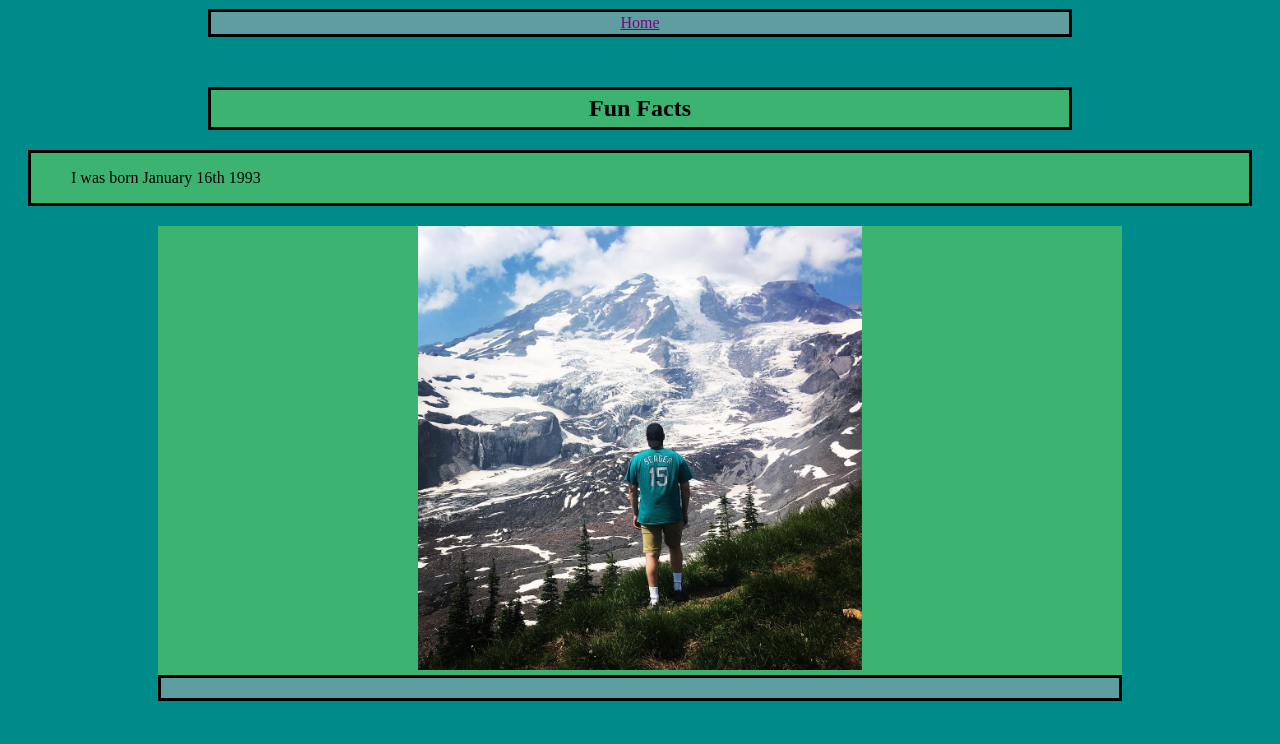
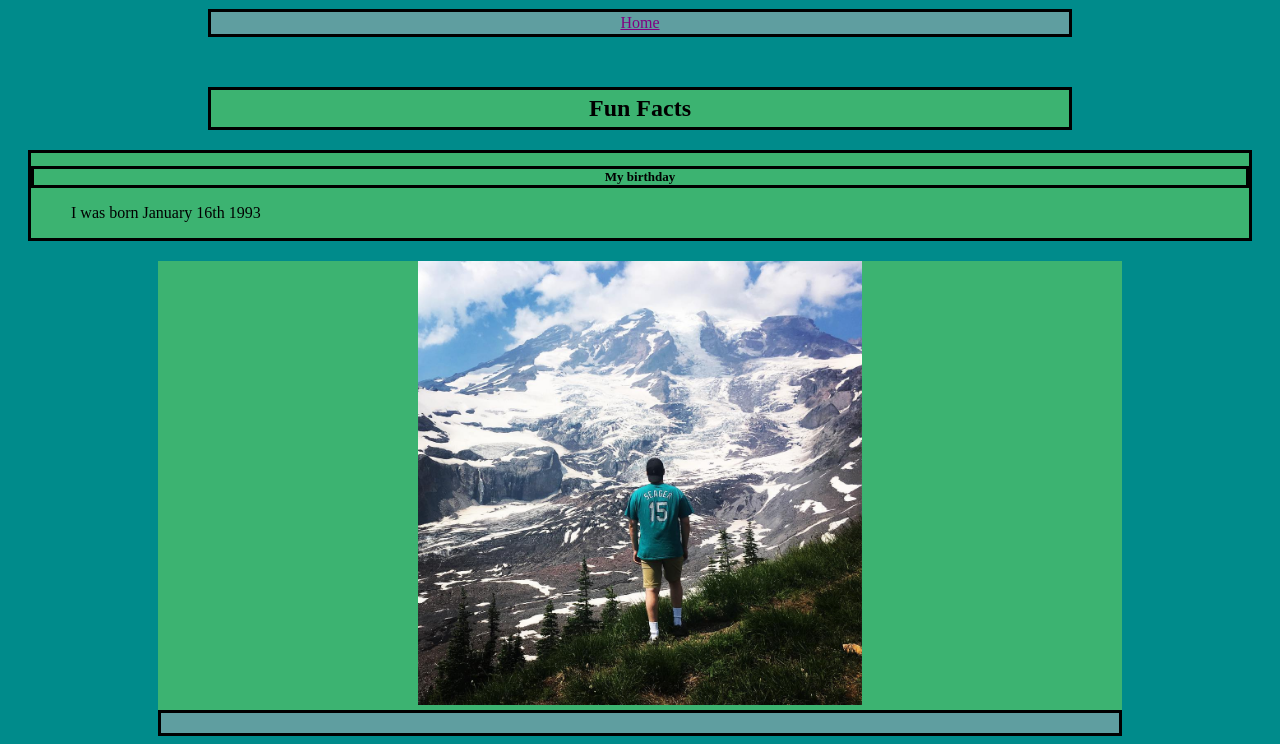
Before and after one commit to cpmoore93/second-assignment, a plain HTML site: page about-me.html in a window 1280 px wide. Shown: the part 121-865 px from the top of the page. Before the commit the page ends 830 px from the top, so only its background shows below. Drawn offline with Linux system fonts and the light colour scheme.

Commit message:
validated

```diff
--- a/about-me.html
+++ b/about-me.html
@@ -18,6 +18,7 @@
         <h2>Fun Facts</h2>
 
           <article>
+            <h3>My birthday</h3>
             <blockquote>
               <p>I was born January 16th 1993</p>
             </blockquote>
```
